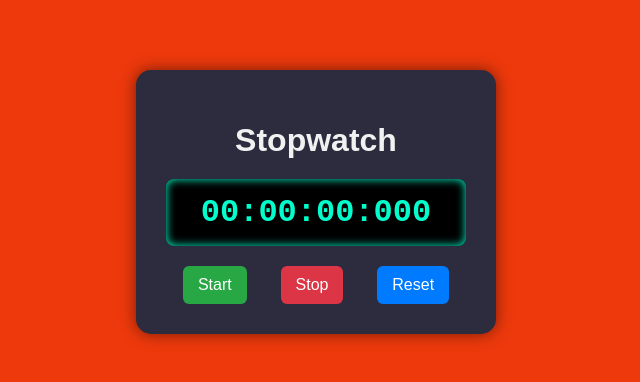
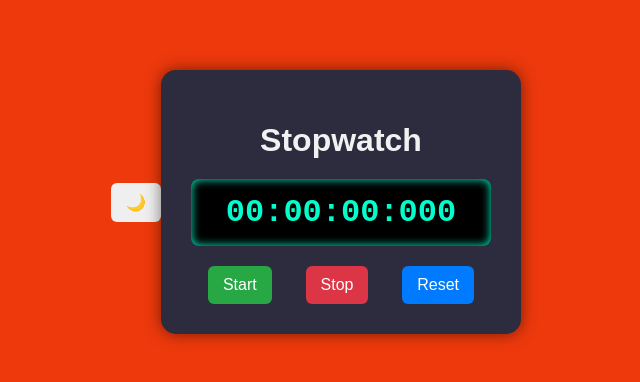
Before and after one commit to damolaag/stopwatch, a plain HTML site: page index.html in a window 1280 px wide. Shown: the part 198-580 px from the top of the page, without its empty margins (324-964 px from the left). Drawn offline with Linux system fonts and the light colour scheme.

Commit message:
Update index.html

```diff
--- a/index.html
+++ b/index.html
@@ -3,10 +3,13 @@
 <head>
   <meta charset="UTF-8">
   <meta name="viewport" content="width=device-width, initial-scale=1.0">
-  <title>Stopwatch</title>
+  <title>Stopwatch Timer</title>
   <link rel="stylesheet" href="style.css">
 </head>
 <body>
+  <!-- Theme toggle -->
+  <button id="theme-toggle">🌙</button>
+
   <div class="stopwatch-box">
     <h1>Stopwatch</h1>
     <div id="display">00:00:00:000</div>
```
